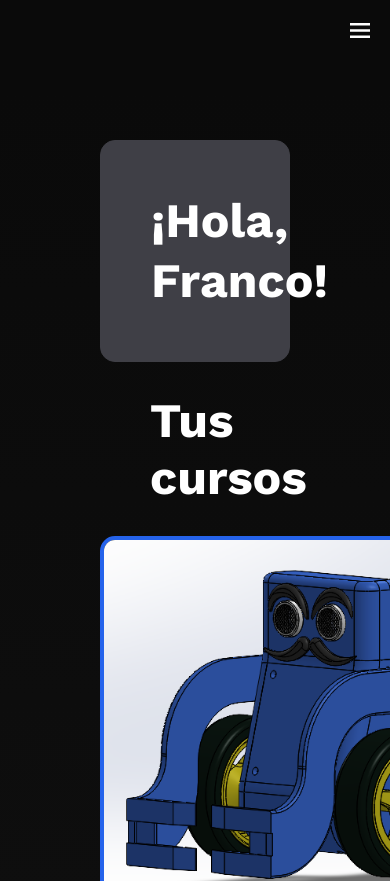
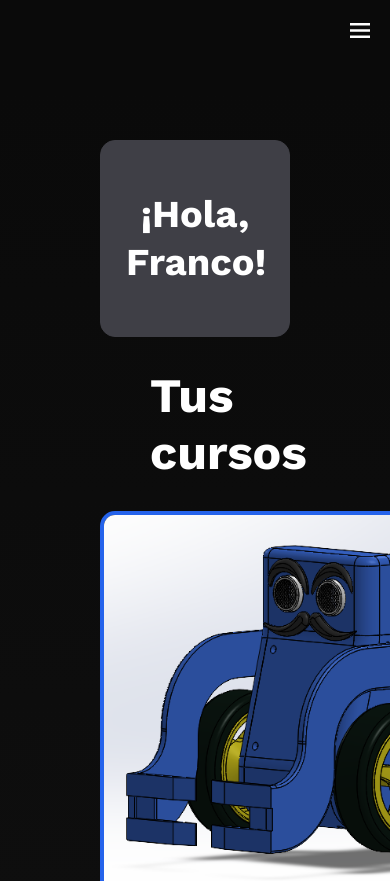
Before and after one commit to InnovativaLab/Pagina-web, a React (Vite) app in the folder PaginaWeb-React/: page /home in a window 390 px wide. Shown: the top 881 px of the page. Built offline with nearby package versions, Linux system fonts and the light colour scheme; the HTML template or start-up script is replaced by a standard one.

Commit message:
Fix responsive styles

```diff
--- a/PaginaWeb-React/src/pages/styles/Teacher.css
+++ b/PaginaWeb-React/src/pages/styles/Teacher.css
@@ -26,6 +26,7 @@
     font-size: 48px;
     line-height: 125%;
     color: var(--Blanco);
+    text-align: center;
 }
 .homeSubtitulo{
     padding: 30px 50px;
@@ -40,8 +41,11 @@
     font-family: 'Work Sans';
     line-height: 125%;
     display: flex;
+    flex-wrap: wrap;
     gap: 10px;
     padding: 20px 50px;
+    justify-content: center;
+    align-items: center;
 }
 .itemAnalitic{
     display: flex;
@@ -73,8 +77,10 @@
     font-weight: 500;
     font-size: 20px;
     line-height: 125%;
+    overflow-y: scroll;
 }
 .itemCouseTop{
+    min-width: 900px;
     display: grid;
     grid-template-columns:  50px 1fr 1fr 150px;
     padding: 30px;
@@ -84,3 +90,19 @@
     background: var(--GrisOscuro);
     border-radius: 15px;
 }
+
+@media screen and (max-width:1300px) {
+
+  }
+  @media screen and (max-width:900px) {
+    .section{
+        padding: 20px 40px;
+    }
+    .msgAlert{
+        padding: 50px 25px;
+        font-size: 38px;
+    }
+  }
+  @media screen and (max-width:500px) {
+
+  }
```
